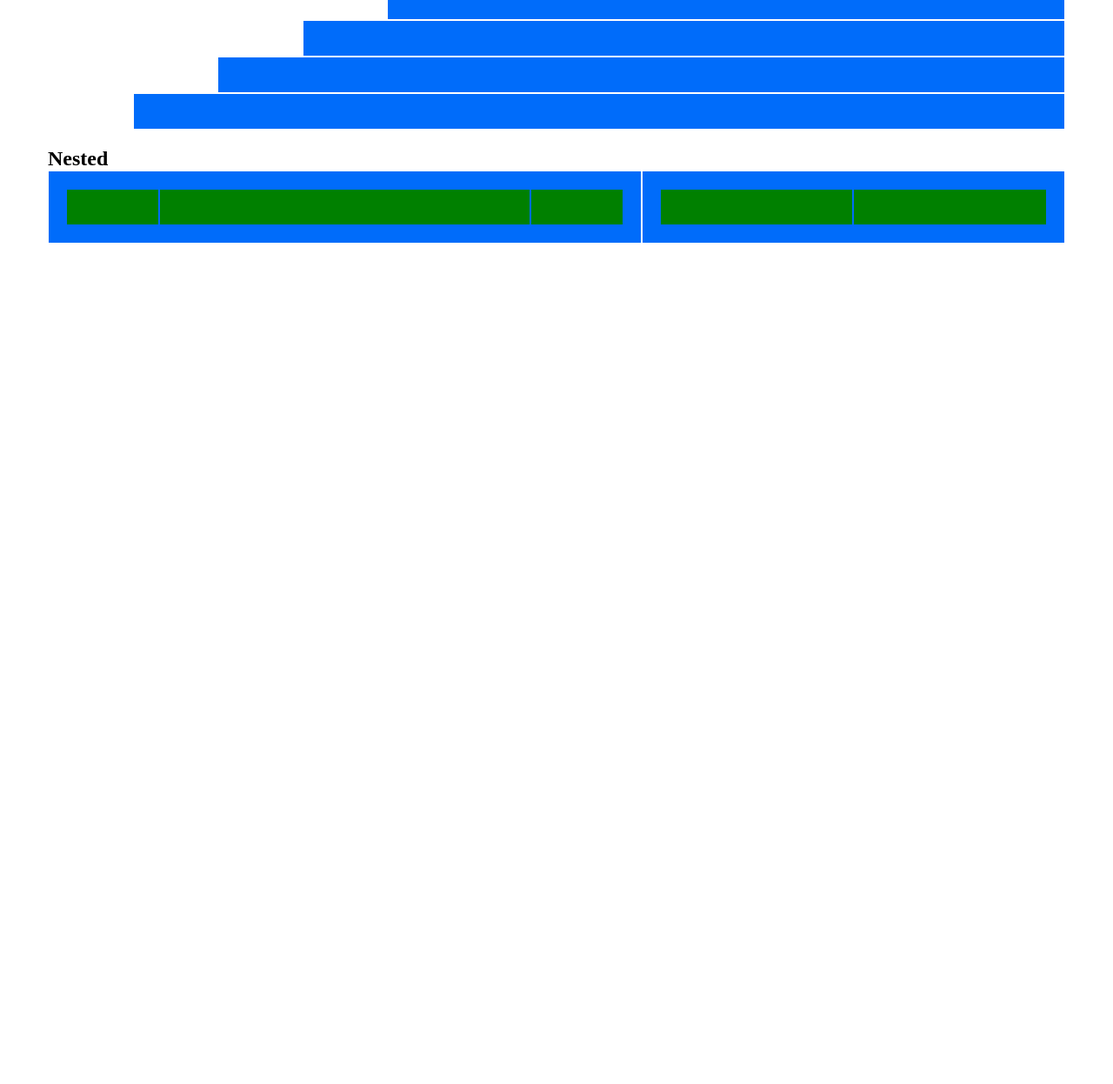
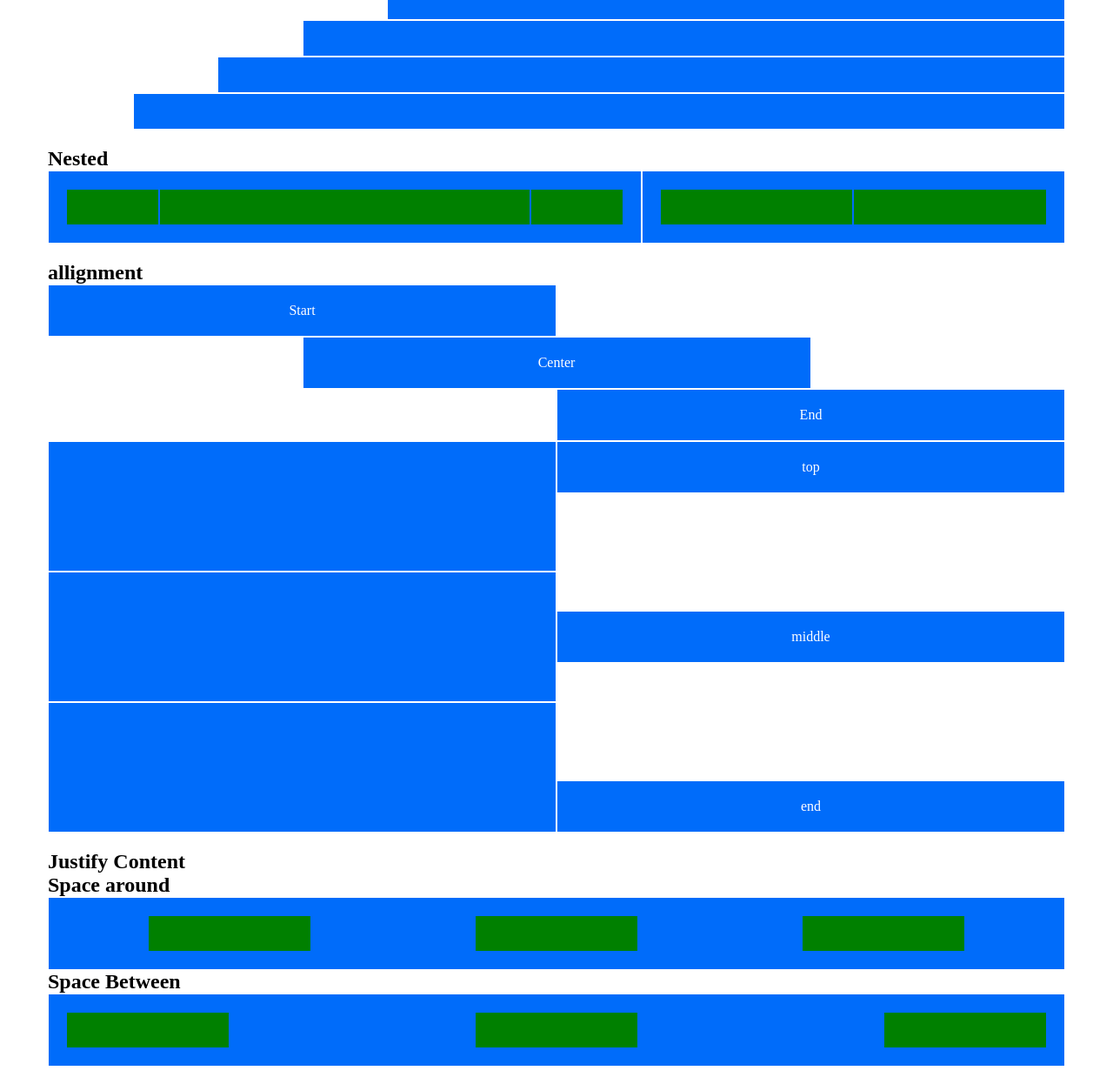
Before and after one commit to MattiaPaiano91/html-css-12bool, a plain HTML site: page index.html in a window 1280 px wide. Shown: the part 1103-2349 px from the top of the page at 87% size. Before the commit the page ends 1403 px from the top, so only its background shows below. Drawn offline with Linux system fonts and the light colour scheme.

Commit message:
-esercizio completato

```diff
--- a/css/style.css
+++ b/css/style.css
@@ -23,7 +23,6 @@
   border: 1px solid white;
 
 }
-
 .color{
     background-color: green;
     color: white;
@@ -32,7 +31,6 @@
     border: 1px solid  #006CFA;
 
 }
-
 .green-box-2{
     width: calc((100% / 12) * 2);
 }
@@ -44,3 +42,29 @@
 .green-box-8{
     width: calc((100% / 12) * 8)
 }
+
+.tall{
+    height: 150px;
+}
+
+.big{
+    width: 100%;
+}
+
+
+
+.middle{
+    align-items: center;
+}
+
+.end{
+    align-items: end;
+}
+
+.space-around{
+    justify-content: space-around;
+}
+
+.space-between{
+    justify-content: space-between;
+}
--- a/index.html
+++ b/index.html
@@ -1,22 +1,19 @@
 <!DOCTYPE html>
 <html lang="en">
   <head>
-    <meta charset="UTF-8">
-    <meta name="viewport" content="width=device-width, initial-scale=1.0">
+    <meta charset="UTF-8" />
+    <meta name="viewport" content="width=device-width, initial-scale=1.0" />
 
     <title>Esercizio per casa</title>
 
-    <link rel="stylesheet" href="css/12-bool.css">
-    <link rel="stylesheet" href="css/style.css">
-
+    <link rel="stylesheet" href="css/12-bool.css" />
+    <link rel="stylesheet" href="css/style.css" />
   </head>
   <body>
     <section class="container">
-
       <h1>Esercizio per casa</h1>
 
       <div class="row">
-
         <div class="col-1">
           <div class="box">Col-1</div>
         </div>
@@ -64,11 +61,9 @@
         <div class="col-1">
           <div class="box">Col-1</div>
         </div>
-
       </div>
 
       <div class="row">
-
         <div class="col-2">
           <div class="box">Col</div>
         </div>
@@ -79,20 +74,15 @@
         <div class="col">
           <div class="box">Col</div>
         </div>
-
       </div>
 
       <div class="row">
-
         <div class="col-12">
           <div class="box">Col-12</div>
         </div>
-
       </div>
 
-
       <div class="row">
-
         <div class="col-8">
           <div class="box">col-8</div>
         </div>
@@ -102,12 +92,9 @@
         <div class="col-2">
           <div class="box">col-2</div>
         </div>
-
       </div>
 
-
       <div class="row">
-
         <div class="col-1">
           <div class="box">col-1</div>
         </div>
@@ -123,11 +110,9 @@
         <div class="col-1">
           <div class="box">col-1</div>
         </div>
-
       </div>
 
       <div class="row">
-
         <div class="col">
           <div class="box flexbox">
             <div class="green-box-2 color">nested-2-col</div>
@@ -141,8 +126,8 @@
             <div class="green-box-6 color">nested-6-col</div>
           </div>
         </div>
+      </div>
 
-        </div>
     </section>
 
     <section class="container">
@@ -216,6 +201,7 @@
     </section>
 
     <section class="container">
+
       <h1>Offset</h1>
 
       <div class="row">
@@ -286,7 +272,6 @@
     </section>
 
     <section class="container">
-
       <h1>Nested</h1>
 
       <div class="row">
@@ -308,8 +293,73 @@
 
     </section>
 
+    <section class="container">
+      <h1>allignment</h1>
+      <div class="row">
+        <div class="col-6">
+          <div class="box">Start</div>
+        </div>
+      </div>
+      <div class="row">
+        <div class="col-offset-3"></div>
+        <div class="col-6">
+          <div class="box">Center</div>
+        </div>
+      </div>
+      <div class="row">
+        <div class="col-offset-6"></div>
+        <div class="col-6">
+          <div class="box">End</div>
+        </div>
+      </div>
+      <div class="row">
+        <div class="col-6">
+          <div class="box tall"></div>
+        </div>
+        <div class="col-6">
+          <div class="box">top</div>
+        </div>
+      </div>
+      <div class="row">
+        <div class="col-6">
+          <div class="box tall"></div>
+        </div>
+        <div class="col-6 flexbox middle">
+          <div class="box big">middle</div>
+        </div>
+      </div>
+      <div class="row">
+        <div class="col-6">
+          <div class="box tall"></div>
+        </div>
+        <div class="col-6 flexbox end">
+          <div class="box big">end</div>
+        </div>
+      </div>
+    </section>
 
-
-
+    <section class="container">
+        <h1>Justify Content</h1>
+        <h2>Space around</h2>
+        <div class="row">
+            <div class="col-12">
+                <div class="box flexbox space-around">
+                    <div class="green-box-2 color"></div>
+                    <div class="green-box-2 color"></div>
+                    <div class="green-box-2 color"></div>
+                </div>
+            </div>
+        </div>
+        <h2>Space Between</h2>
+        <div class="row">
+            <div class="col-12">
+                <div class="box flexbox space-between">
+                    <div class="green-box-2 color"></div>
+                    <div class="green-box-2 color"></div>
+                    <div class="green-box-2 color"></div>
+                </div>
+            </div>
+        </div>
+    </section>
   </body>
 </html>
```
Lines whose indentation alone changed are shown as unchanged.
